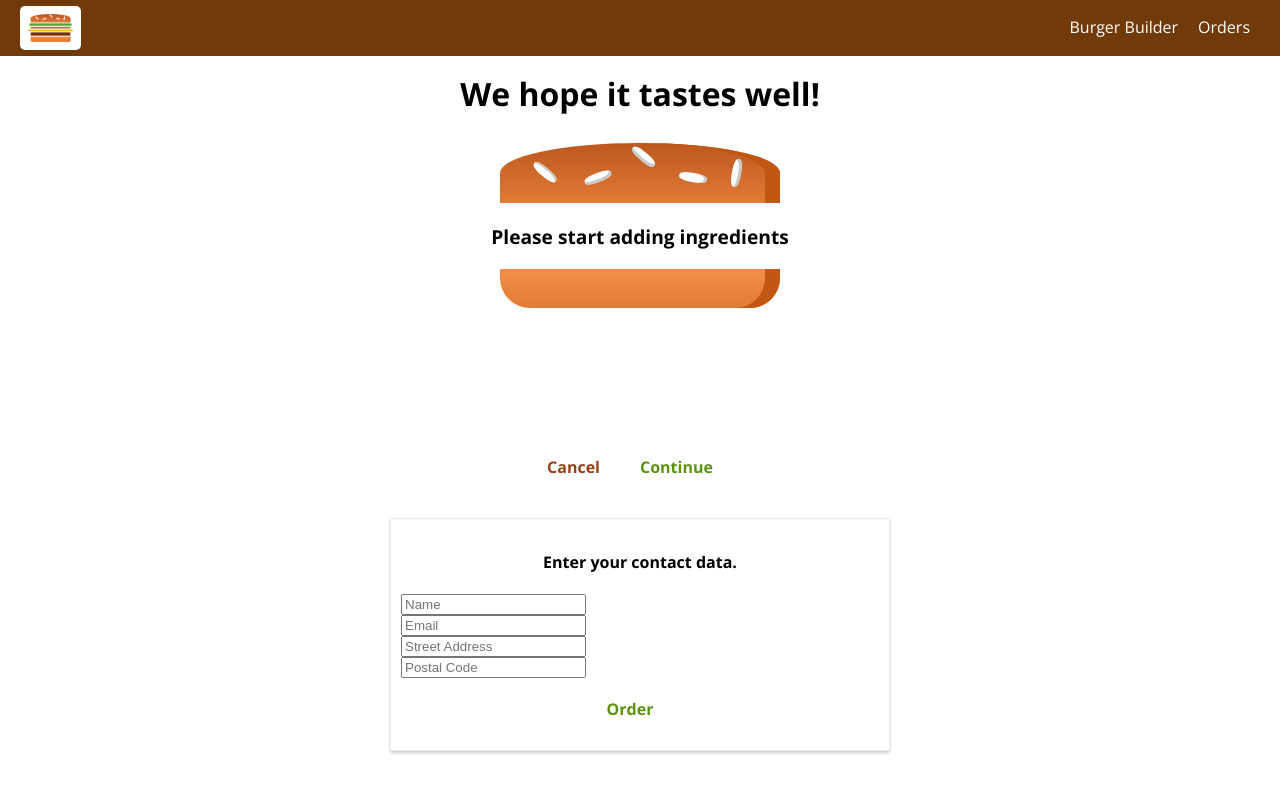
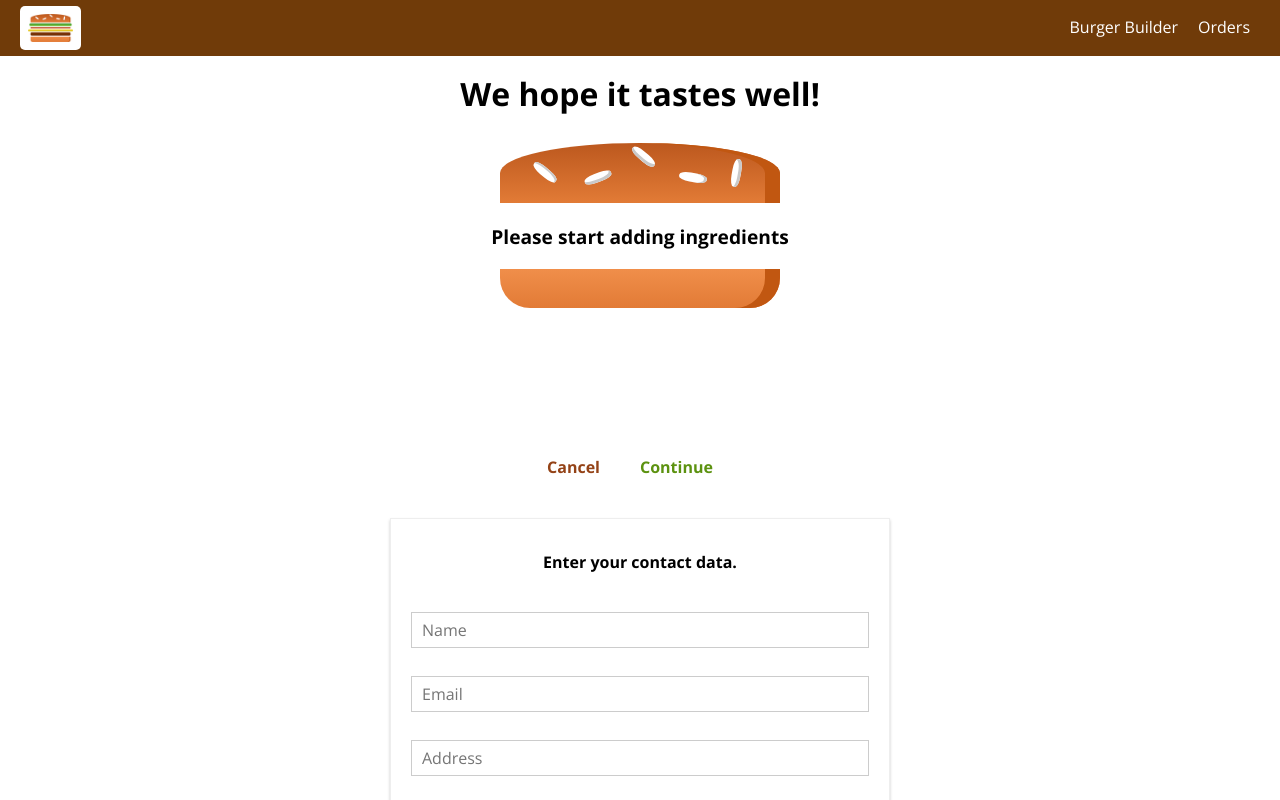
Before and after one commit to SDBurt/udemy-react-course, a React (Create React App) app in the folder burger-app/: page /checkout in a window 1280 px wide. Both pictures are taken after a click on the button "Continue". Shown: the top 800 px of the page. Built offline with nearby package versions, Linux system fonts and the light colour scheme.

Commit message:
add forms and form validation

```diff
--- a/burger-app/src/components/UI/Button/Button.js
+++ b/burger-app/src/components/UI/Button/Button.js
@@ -8,6 +8,7 @@
         <button
             className={[classes.Button, classes[props.btnType]].join(' ')}
             onClick={props.clicked}
+            disabled={props.disabled}
         >
             {props.children}
         </button>
--- a/burger-app/src/components/UI/Button/Button.module.css
+++ b/burger-app/src/components/UI/Button/Button.module.css
@@ -15,6 +15,11 @@
     padding-left: 0;
 }
 
+.Button:disabled {
+    color: #ccc;
+    cursor: not-allowed;
+}
+
 .Success {
     color: #5C9210;
 }
--- /dev/null
+++ b/burger-app/src/components/UI/Input/Input.js
@@ -0,0 +1,71 @@
+import React from 'react'
+
+import classes from './Input.module.css';
+
+const Input = props => {
+
+    let element = null;
+
+    const inputClasses = [classes.inputElement];
+
+    if (props.invalid && props.shouldValidate && props.touched) {
+        inputClasses.push(classes.Invalid);
+    }
+
+    switch (props.elementType) {
+        case ('input'):
+            element = (
+                <input
+                    className={inputClasses.join(' ')}
+                    {...props.elementConfig}
+                    value={props.value}
+                    onChange={props.changed}
+                />
+            )
+            break;
+        case ('textarea'):
+            element = (
+                <textarea
+                    className={inputClasses.join(' ')}
+                    {...props.elementConfig}
+                    value={props.value}
+                    onChange={props.changed}
+                />
+            )
+            break;
+        case ('select'):
+            element = (
+                <select
+                    className={inputClasses.join(' ')}
+                    value={props.value}
+                    onChange={props.changed}
+                >
+                    {props.elementConfig.options.map(option => (
+                        <option key={option.value} value={option.value}>
+                            {option.displayValue}
+                        </option>
+                    ))}
+                </select>
+            )
+            break;
+        default:
+            element = (
+                <input
+                    className={inputClasses.join(' ')}
+                    {...props.elementConfig}
+                    value={props.value}
+                    onChange={props.changed}
+                />
+            )
+            break;
+    }
+
+    return (
+        <div className={classes.Input}>
+            <label className={classes.Label}>{props.label}</label>
+            {element}
+        </div>
+    )
+}
+
+export default Input
--- /dev/null
+++ b/burger-app/src/components/UI/Input/Input.module.css
@@ -0,0 +1,33 @@
+.Input {
+    width: 100%;
+    padding: 10px;
+    box-sizing: border-box;
+}
+
+.Label {
+    font-weight: bold;
+    display: block;
+    margin-bottom: 8px;
+}
+
+.inputElement {
+    outline: none;
+    border: 1px solid #ccc;
+    font: inherit;
+    background-color: white;
+    padding: 6px 10px;
+    display: block;
+    width: 100%;
+    box-sizing: border-box;
+}
+
+.inputElement:focus {
+    outline: none;
+    background-color: rgb(247, 247, 247);
+}
+
+.Invalid {
+    border: 1px solid red;
+    background-color: salmon;
+    color: rgb(19, 19, 19)
+}
--- a/burger-app/src/containers/Checkout/ContactData/ContactData.js
+++ b/burger-app/src/containers/Checkout/ContactData/ContactData.js
@@ -5,16 +5,93 @@
 
 import Spinner from '../../../components/UI/Spinner/Spinner'
 import axios from '../../../axios-orders';
+import Input from '../../../components/UI/Input/Input';
 
 class ContactData extends Component {
 
     state = {
-        name: '',
-        email: '',
-        address: {
-            street: '',
-            postalCode: ''
+        orderForm: {
+            name: {
+                elementType: 'input',
+                elementConfig: {
+                    type: 'text',
+                    placeholder: 'Name'
+                },
+                value: '',
+                validation: {
+                    required: true
+                },
+                valid: false,
+                touched: false
+            },
+            email: {
+                elementType: 'input',
+                elementConfig: {
+                    type: 'text',
+                    placeholder: 'Email'
+                },
+                value: '',
+                validation: {
+                    required: true
+                },
+                valid: false,
+                touched: false
+            },
+            street: {
+                elementType: 'input',
+                elementConfig: {
+                    type: 'text',
+                    placeholder: 'Address'
+                },
+                value: '',
+                validation: {
+                    required: true
+                },
+                valid: false,
+                touched: false
+            },
+            postalCode: {
+                elementType: 'input',
+                elementConfig: {
+                    type: 'text',
+                    placeholder: 'Postal Code'
+                },
+                value: '',
+                validation: {
+                    required: true,
+                    minLength: 5,
+                    maxLength: 5
+                },
+                valid: false,
+                touched: false
+            },
+            country: {
+                elementType: 'input',
+                elementConfig: {
+                    type: 'text',
+                    placeholder: 'Country'
+                },
+                value: '',
+                validation: {
+                    required: true
+                },
+                valid: false,
+                touched: false
+            },
+            deliveryMethod: {
+                elementType: 'select',
+                elementConfig: {
+                    options: [
+                        { value: 'fastest', displayValue: 'Fastest' },
+                        { value: 'cheapest', displayValue: 'Cheapest' }
+                    ]
+                },
+                validation: {},
+                value: 'fastest',
+                valid: true,
+            },
         },
+        formIsValid: false,
         loading: false
     }
 
@@ -25,20 +102,17 @@
         this.setState({ loading: true })
         // Not realistic to have price here in the front end
         // someone could change it before it is sent
+
+        const formData = {}
+
+        for (let element in this.state.orderForm) {
+            formData[element] = this.state.orderForm[element].value
+        }
+
         const order = {
             ingredients: this.props.ingredients,
             price: this.props.price,
-            customer: {
-                name: 'Max Schwarzmuller',
-                address: {
-                    street: 'Teststreet 1',
-                    zipCode: '13412341',
-                    country: 'Germany'
-                },
-                email: 'test@test.com'
-            },
-            deliveryMethod: 'takeout'
-
+            orderData: formData
         }
         axios.post('orders.json', order)
             .then(res => {
@@ -54,15 +128,76 @@
 
     }
 
+    checkValidity(value, rules) {
+        let isValid = true;
+
+        if (rules.required) {
+            isValid = value.trim() !== '' && isValid
+        }
+
+        if (rules.minLength) {
+            isValid = value.length >= rules.minLength && isValid
+        }
+
+        if (rules.maxLength) {
+            isValid = value.length <= rules.maxLength && isValid
+        }
+
+        return isValid
+    }
+
+    inputChangedHandler = (event, inputId) => {
+
+        const orderForm = {
+            ...this.state.orderForm
+        };
+        const updatedFormElement = {
+            ...orderForm[inputId]
+        };
+
+        updatedFormElement.value = event.target.value;
+        updatedFormElement.touched = true;
+        updatedFormElement.valid = this.checkValidity(updatedFormElement.value, updatedFormElement.validation)
+        console.log(updatedFormElement);
+        orderForm[inputId] = updatedFormElement;
+
+        let formIsValid = true;
+
+        for (let identifier in orderForm) {
+            formIsValid = orderForm[identifier].value && formIsValid
+        }
+
+        this.setState({
+            orderForm: orderForm,
+            formIsValid: formIsValid
+        })
+    }
+
     render() {
 
+        const formElements = []
+        for (let key in this.state.orderForm) {
+            formElements.push({
+                id: key,
+                config: this.state.orderForm[key]
+            })
+        }
+
         let form = (
-            <form>
-                <input className={classes.Input} type="text" name="name" placeholder="Name" />
-                <input className={classes.Input} type="text" name="email" placeholder="Email" />
-                <input className={classes.Input} type="text" name="street" placeholder="Street Address" />
-                <input className={classes.Input} type="text" name="postal" placeholder="Postal Code" />
-                <Button clicked={this.orderHandler} btnType="Success">Order</Button>
+            <form onSubmit={this.orderHandler}>
+                {formElements.map(element => (
+                    <Input
+                        key={element.id}
+                        elementType={element.config.elementType}
+                        elementConfig={element.config.elementConfig}
+                        value={element.config.value}
+                        invalid={!element.config.valid}
+                        shouldValidate={element.config.validation}
+                        changed={(event) => this.inputChangedHandler(event, element.id)}
+                        touched={element.config.touched}
+                    />
+                ))}
+                <Button clicked={this.orderHandler} btnType="Success" disabled={!this.state.formIsValid}>Order</Button>
             </form>
         );
 
```
